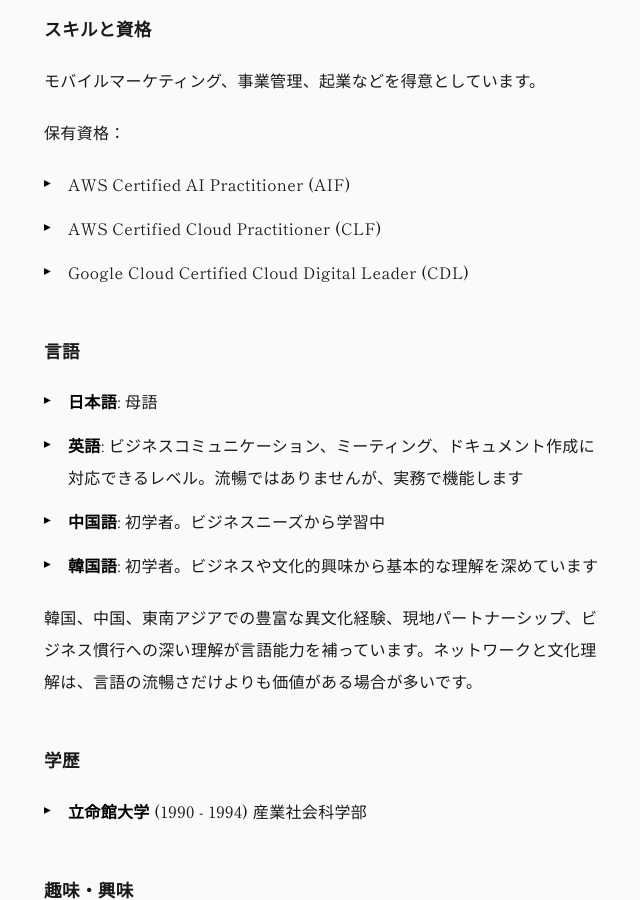
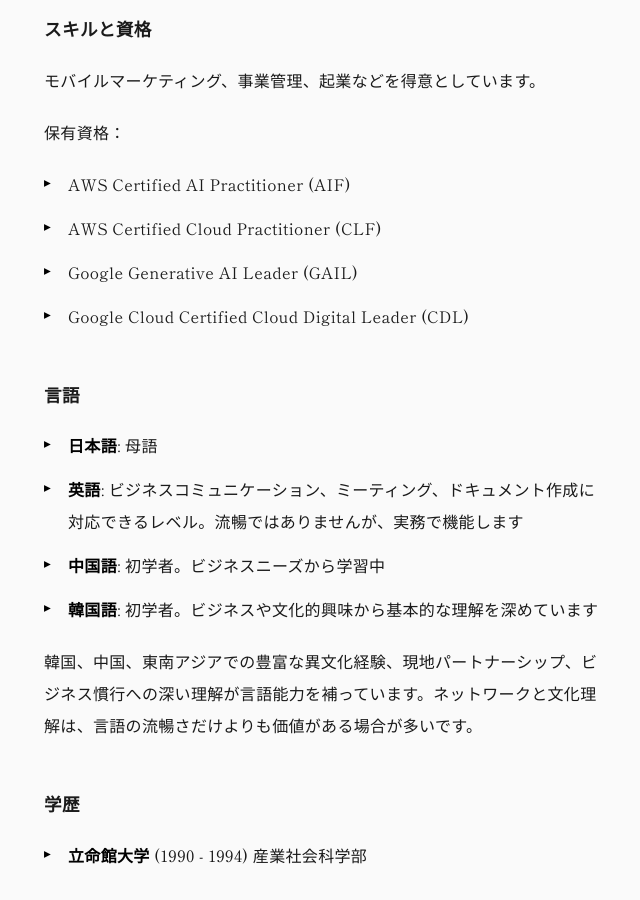
Before and after one commit to champlasonic/logs4me, a Jekyll site: the page built from about.md, in a window 1280 px wide and 900 px high, scrolled down 1299 px. Shown: the whole window, without its empty margins (316-956 px from the left). Built offline with Jekyll 4.4.1, drawn with Linux system fonts in a browser that asks for light colours; some web fonts are replaced.

Commit message:
Add Google Generative AI Leader certification

```diff
--- a/about.md
+++ b/about.md
@@ -34,6 +34,7 @@ permalink: /about/
 
 - AWS Certified AI Practitioner (AIF)
 - AWS Certified Cloud Practitioner (CLF)
+- Google Generative AI Leader (GAIL)
 - Google Cloud Certified Cloud Digital Leader (CDL)
 
 ### 言語
```
